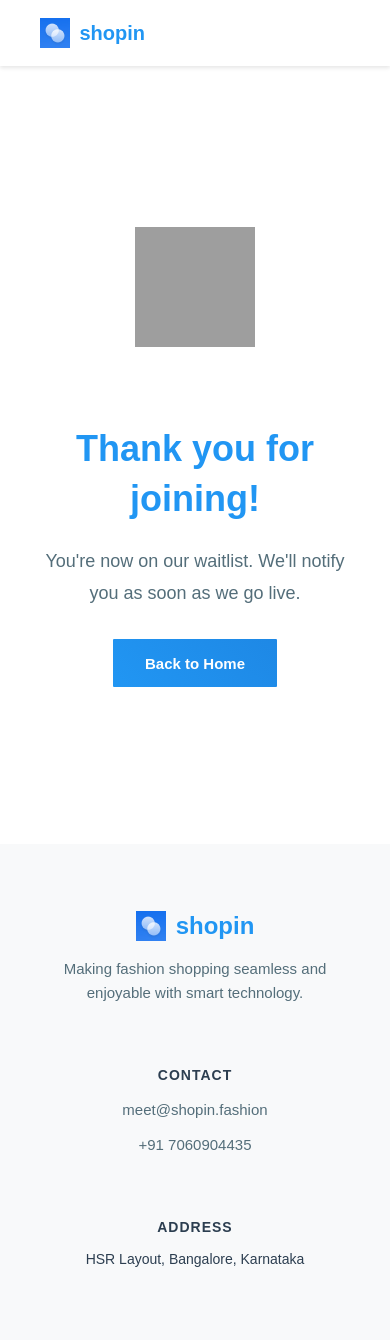
After one commit to sudwebd/shopin, a Flask app: page /success in a window 390 px wide. The commit adds this page. Run offline with Flask 2, Linux system fonts and the light colour scheme; grey boxes are pictures that could not be loaded.

Commit message:
adding updates

```diff
--- a/app.py
+++ b/app.py
@@ -7,14 +7,18 @@ app.config['SECRET_KEY'] = 'your-secret-key-here'  # Required for flash messages
 # Simple in-memory storage (will reset when server restarts)
 waitlist_entries = []
 
+@app.route('/success')
+def success():
+    return render_template('templates/success.html')
+
 @app.route('/', methods=['GET', 'POST'])
 def home():
     if request.method == 'POST':
         phone = request.form.get('phone')
 
         # Basic phone number validation
-        if not phone or len(phone) < 10:
-            flash('Please enter a valid phone number', 'error')
+        if not phone or len(phone) != 10:
+            flash('Please enter a valid 10-digit phone number', 'error')
             return redirect(url_for('home'))
 
         # Check if phone number already exists
@@ -28,17 +32,12 @@ def home():
                 'created_at': datetime.utcnow()
             })
             flash('Thanks for joining our waitlist!', 'success')
+            return redirect(url_for('success'))
         except Exception as e:
             flash('An error occurred. Please try again.', 'error')
-
-        return redirect(url_for('home'))
+            return redirect(url_for('home'))
 
     return render_template('index.html')
 
-@app.route('/admin/waitlist')
-def view_waitlist():
-    sorted_entries = sorted(waitlist_entries, key=lambda x: x['created_at'], reverse=True)
-    return render_template('admin/waitlist.html', entries=sorted_entries)
-
 if __name__ == '__main__':
     app.run(debug=True)
--- a/static/css/style.css
+++ b/static/css/style.css
@@ -15,10 +15,11 @@
 }
 
 body {
-    font-family: 'Open Sans', sans-serif;
+    font-family: 'Poppins', sans-serif;
     line-height: 1.8;
     color: var(--text-color);
     background: var(--bg-color);
+    padding-top: 70px;
 }
 
 .container {
@@ -44,17 +45,66 @@ p {
     color: var(--light-text);
 }
 
+/* Fixed Header Styles */
+.fixed-header {
+    position: fixed;
+    top: 0;
+    left: 0;
+    width: 100%;
+    background: rgba(255, 255, 255, 0.95);
+    box-shadow: 0 2px 4px rgba(0, 0, 0, 0.1);
+    z-index: 1000;
+    padding: 15px 0;
+    transition: all 0.3s ease;
+}
+
+.fixed-header.scrolled {
+    padding: 10px 0;
+    background: rgba(255, 255, 255, 0.98);
+}
+
+.header-content {
+    display: flex;
+    align-items: center;
+}
+
+.header-logo-link {
+    display: flex;
+    align-items: center;
+    text-decoration: none;
+    gap: 10px;
+}
+
+.header-logo {
+    width: 35px;
+    height: 35px;
+    transition: all 0.3s ease;
+}
+
+.header-text {
+    font-size: 24px;
+    font-weight: 700;
+    color: var(--primary-color);
+    transition: all 0.3s ease;
+}
+
+.scrolled .header-logo {
+    width: 30px;
+    height: 30px;
+}
+
+.scrolled .header-text {
+    font-size: 20px;
+}
+
 /* Hero Section */
 .hero {
     padding: 120px 0;
-    /* Increased top padding */
     text-align: center;
     min-height: 80vh;
-    /* Ensures it takes the full height of the viewport */
     display: flex;
     flex-direction: column;
     justify-content: center;
-    /* Vertically center content */
 }
 
 .hero-header {
@@ -212,32 +277,37 @@ p {
     margin-bottom: 48px;
 }
 
-.fixed-header {
-    position: fixed;
-    top: 0;
-    left: 0;
-    width: 100%;
-    background: #fff;
-    border-bottom: 1px solid #e0e0e0;
-    z-index: 1000;
-    padding: 10px 0;
+/* Success Page Styles */
+.success-section {
+    min-height: calc(100vh - 70px);
+    display: flex;
+    align-items: center;
+    justify-content: center;
+    text-align: center;
+    padding: 60px 0;
 }
 
-.header-content {
-    display: flex;
-    align-items: center;
-    gap: 10px;
+.success-content {
+    max-width: 600px;
+    margin: 0 auto;
 }
 
-.header-logo {
-    width: 30px;
-    height: 30px;
+.success-icon {
+    width: 120px;
+    height: 120px;
+    margin-bottom: 30px;
 }
 
-.header-text {
-    font-size: 20px;
-    font-weight: 600;
+.success-content h1 {
+    font-size: 36px;
     color: var(--primary-color);
+    margin-bottom: 20px;
+}
+
+.success-content p {
+    font-size: 18px;
+    color: var(--light-text);
+    margin-bottom: 30px;
 }
 
 /* Form Styles */
@@ -277,12 +347,16 @@ input[type="tel"]::placeholder {
     padding: 0 32px;
     background: linear-gradient(45deg, #2196F3, #1E88E5);
     border: none;
-    border-radius: 8px;
+    border-radius: 1px;
     color: white;
     font-weight: 600;
     font-size: 15px;
     cursor: pointer;
     transition: all 0.2s ease;
+    text-decoration: none;
+    display: inline-flex;
+    align-items: center;
+    justify-content: center;
 }
 
 .btn-primary:hover {
@@ -350,10 +407,6 @@ footer {
     color: #546e7a;
     font-size: 15px;
     line-height: 1.6;
-}
-
-.footer-section {
-    text-align: centre;
 }
 
 .footer-section h4 {
@@ -386,56 +439,86 @@ footer {
     color: #2196F3;
 }
 
-@media (max-width: 768px) {
-    .footer-section {
-        text-align: center;
-        /* Center-aligns the text in each footer section */
-        margin-bottom: 20px;
-        /* Adds spacing between sections */
+/* Flash Messages */
+.flash-messages {
+    position: fixed;
+    top: 20px;
+    right: 20px;
+    z-index: 1000;
+}
+
+.alert {
+    padding: 15px 40px 15px 15px;
+    margin-bottom: 10px;
+    border-radius: 4px;
+    box-shadow: 0 2px 4px rgba(0, 0, 0, 0.1);
+}
+
+/* Responsive Design */
+@media (max-width: 992px) {
+    .features-grid {
+        grid-template-columns: repeat(2, 1fr);
+        gap: 20px;
     }
 
-    .footer-section ul {
-        display: inline-block;
-        /* Ensures the list (ul) behaves as a centered block */
-        text-align: left;
-        /* Aligns the list items to the left inside their block */
-        margin: 0 auto;
-        /* Centers the list block itself on the screen */
+    .brand-grid img {
+        width: 120px;
+        height: 120px;
+    }
+}
+
+@media (max-width: 768px) {
+    .features-grid {
+        grid-template-columns: 1fr;
     }
 
     .footer-content {
         flex-direction: column;
-        /* Stacks the footer sections vertically */
+        align-items: center;
         text-align: center;
-        /* Centers the overall footer content */
-    }
-}
-
-
-
-/* Responsive Design */
-@media (max-width: 992px) {
-    .feature-card {
-        flex: 1 1 calc(50% - 60px);
-    }
-}
-
-@media (max-width: 768px) {
-    .feature-card {
-        flex: 1 1 100%;
     }
 
-    .footer-content {
+    .footer-left {
+        display: flex;
         flex-direction: column;
+        align-items: center;
+        margin-bottom: 40px;
+    }
+
+    .footer-logo {
+        justify-content: center;
     }
 
     .footer-right {
-        justify-content: flex-start;
-        margin-top: 40px;
+        display: flex;
+        flex-direction: column;
+        align-items: center;
+        text-align: center;
+        margin-top: 0;
     }
 
-    .footer-links {
-        align-items: flex-start;
+    .footer-section {
+        margin-bottom: 30px;
+        width: 100%;
+        display: flex;
+        flex-direction: column;
+        align-items: center;
+    }
+
+    .footer-description {
+        text-align: center;
+        max-width: 80%;
+        margin: 0 auto;
+    }
+
+    .footer-section:last-child {
+        margin-bottom: 0;
+    }
+
+    .footer-section ul {
+        display: flex;
+        flex-direction: column;
+        align-items: center;
     }
 
     .form-group {
@@ -446,4 +529,41 @@ footer {
     .form-group button {
         width: 100%;
     }
+
+
+    .brand-grid {
+        gap: 20px;
+    }
+
+    .brand-grid img {
+        width: 100px;
+        height: 100px;
+    }
 }
+
+@media (max-width: 480px) {
+    .hero-title {
+        font-size: 2.5rem;
+    }
+
+    .hero h2 {
+        font-size: 24px;
+    }
+
+    .header-text {
+        font-size: 20px;
+    }
+
+    .header-logo {
+        width: 30px;
+        height: 30px;
+    }
+
+    .footer-description {
+        max-width: 100%;
+    }
+
+    .footer-section {
+        padding: 0 20px;
+    }
+}
--- /dev/null
+++ b/templates/success.html
@@ -0,0 +1,87 @@
+<!DOCTYPE html>
+<html lang="en">
+
+<head>
+    <meta charset="UTF-8">
+    <meta name="viewport" content="width=device-width, initial-scale=1.0">
+    <title>Success - shopin</title>
+
+    <!-- Favicon -->
+    <link rel="icon" type="image/x-icon" href="{{ url_for('static', filename='images/favicon.ico') }}">
+
+    <!-- Fonts -->
+    <link href="https://fonts.googleapis.com/css2?family=Open+Sans:wght@300;400;600;700&display=swap" rel="stylesheet">
+
+    <!-- Materialize CSS -->
+    <link rel="stylesheet" href="https://cdnjs.cloudflare.com/ajax/libs/materialize/1.0.0/css/materialize.min.css">
+
+    <!-- Custom CSS -->
+    <link rel="stylesheet" href="{{ url_for('static', filename='css/style.css') }}">
+
+    <!-- Icons -->
+    <link href="https://fonts.googleapis.com/icon?family=Material+Icons" rel="stylesheet">
+</head>
+
+<body>
+    <!-- Fixed Header -->
+    <header class="fixed-header">
+        <div class="container">
+            <div class="header-content">
+                <a href="/" class="header-logo-link">
+                    <img src="{{ url_for('static', filename='images/logo.jpg') }}" alt="shopin Logo"
+                        class="header-logo">
+                    <span class="header-text">shopin</span>
+                </a>
+            </div>
+        </div>
+    </header>
+
+    <!-- Success Message Section -->
+    <section class="success-section">
+        <div class="container">
+            <div class="success-content">
+                <img src="{{ url_for('static', filename='images/success.png') }}" alt="Success" class="success-icon">
+                <h1>Thank you for joining!</h1>
+                <p>You're now on our waitlist. We'll notify you as soon as we go live.</p>
+                <a href="/" class="btn-primary">Back to Home</a>
+            </div>
+        </div>
+    </section>
+
+    <footer>
+        <div class="container">
+            <div class="footer-content">
+                <div class="footer-left">
+                    <div class="footer-logo">
+                        <img src="{{ url_for('static', filename='images/logo.jpg') }}" alt="shopin Logo"
+                            class="footer-logo-img">
+                        <span class="footer-logo-text">shopin</span>
+                    </div>
+                    <p class="footer-description">
+                        Making fashion shopping seamless and enjoyable with smart technology.
+                    </p>
+                </div>
+
+                <div class="footer-right">
+                    <div class="footer-section">
+                        <h4>Contact</h4>
+                        <ul>
+                            <li><a href="mailto:meet@shopin.fashion">meet@shopin.fashion</a></li>
+                            <li><a href="tel:+917060904435">+91 7060904435</a></li>
+                        </ul>
+                    </div>
+                    <div class="footer-section">
+                        <h4>Address</h4>
+                        <ul>
+                            <li>HSR Layout, Bangalore, Karnataka</li>
+                        </ul>
+                    </div>
+                </div>
+            </div>
+        </div>
+    </footer>
+
+    <script src="https://cdnjs.cloudflare.com/ajax/libs/materialize/1.0.0/js/materialize.min.js"></script>
+</body>
+
+</html>
```
Also changed, not shown: other parts of static/css/style.css (+32 -34 lines), templates/index.html (+46 -14 lines), static/images/delivery.png (added), static/images/favicon.ico (added), static/images/westside.jpg (added).
